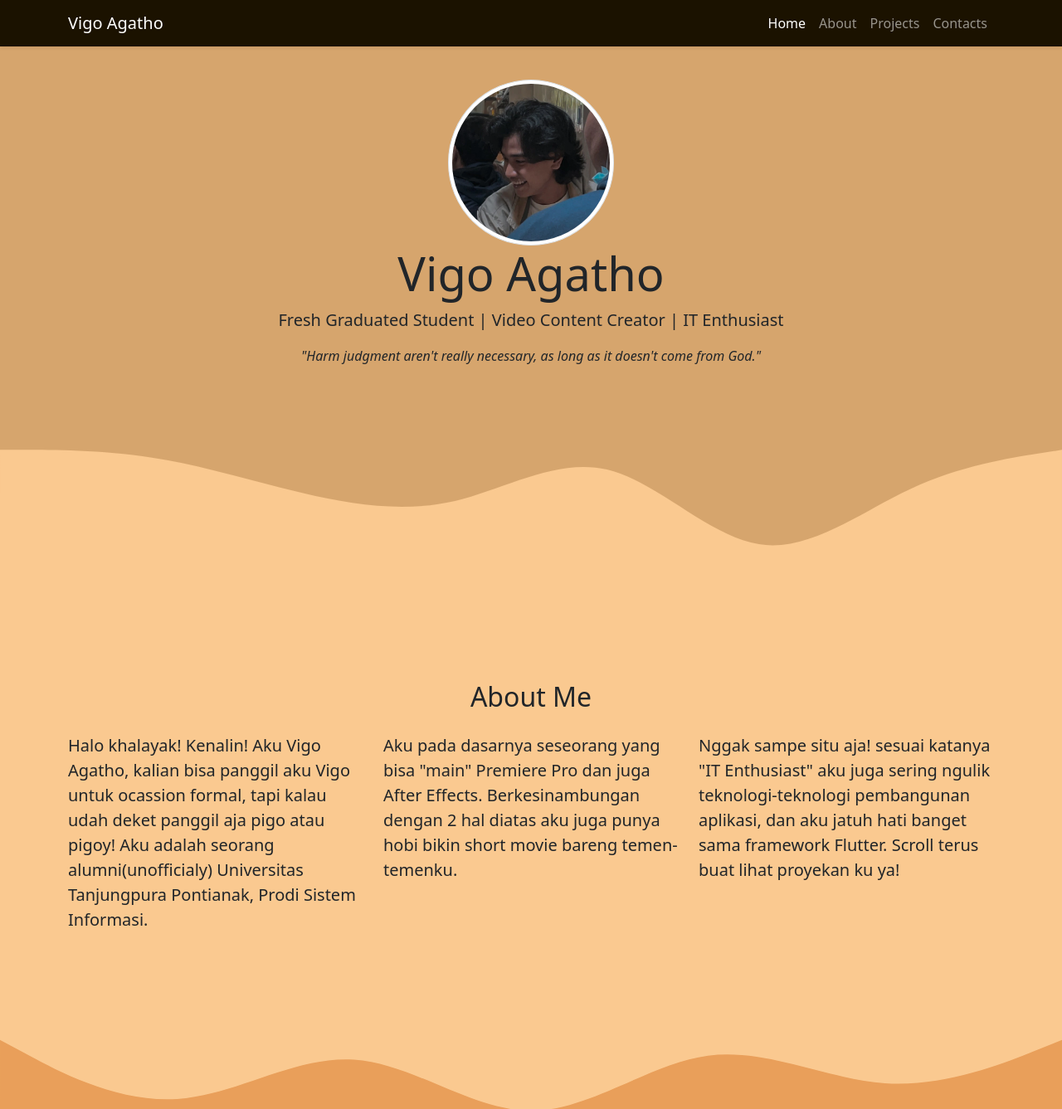
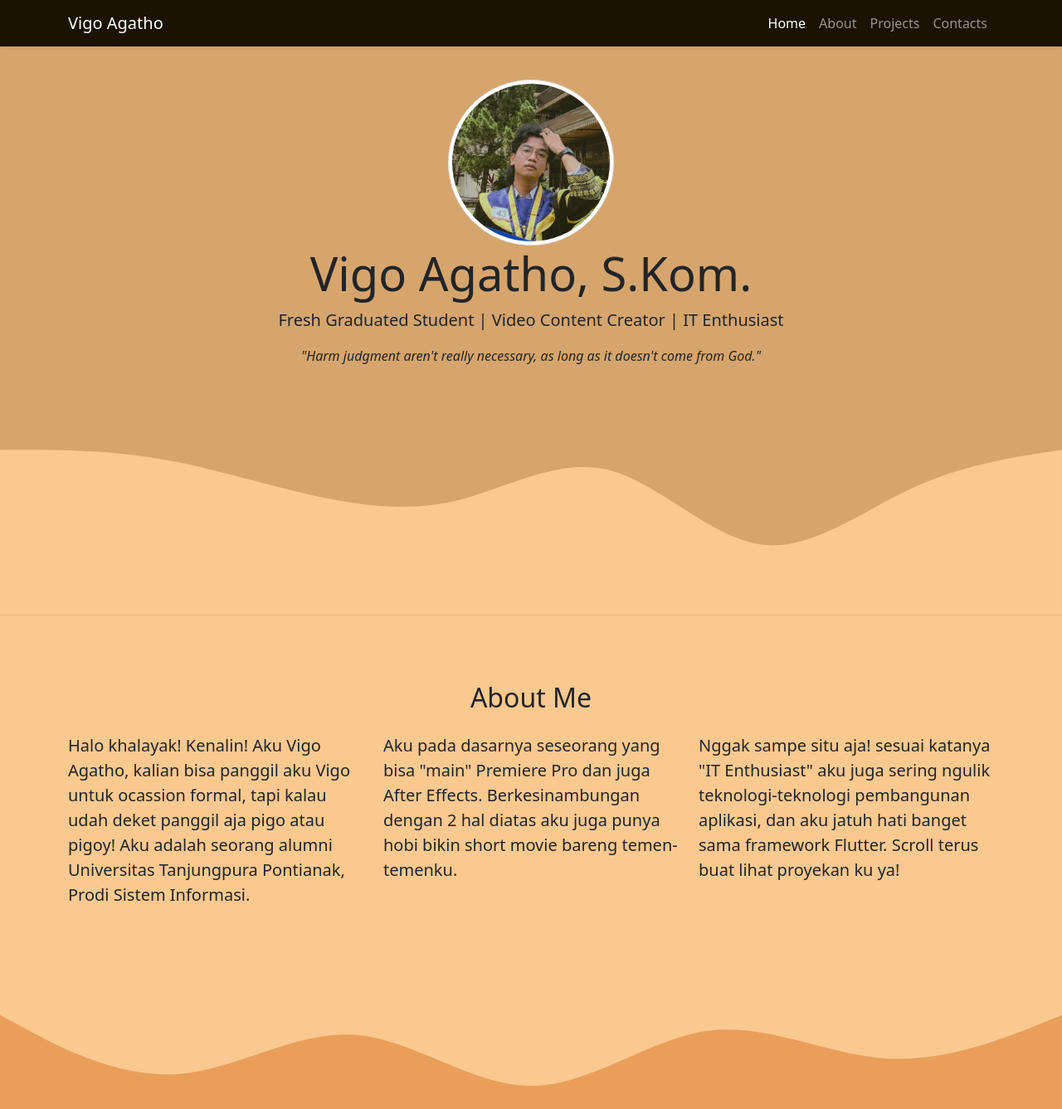
Before and after one commit to vigoagatho/vigoagatho.github.io, a plain HTML site: page index.html in a window 1280 px wide. Shown: the top 1337 px of the page at 83% size. Drawn offline with nearby package versions, Linux system fonts and the light colour scheme.

Commit message:
change pp

```diff
--- a/index.html
+++ b/index.html
@@ -1,4 +1,4 @@
-<!DOCTYPE html>
+<!doctype html>
 <html lang="en">
   <head>
     <!-- Google tag (gtag.js) -->
@@ -59,8 +59,8 @@
 
     <!-- Jumbotron -->
     <section class="jumbotron text-center">
-      <img src="img/IMG_20211002_095516_284.webp" alt="My Picture" width="200" class="rounded-circle img-thumbnail" />
-      <h1 class="display-4">Vigo Agatho</h1>
+      <img src="img/pp.png" alt="My Picture" width="200" class="rounded-circle img-thumbnail" />
+      <h1 class="display-4">Vigo Agatho, S.Kom.</h1>
       <p class="lead">Fresh Graduated Student | Video Content Creator | IT Enthusiast</p>
       <p class="fst-italic">"Harm judgment aren't really necessary, as long as it doesn't come from God."</p>
       <svg xmlns="http://www.w3.org/2000/svg" viewBox="0 0 1440 320">
@@ -83,11 +83,9 @@
         </div>
         <div class="row justify-content-center fs-5">
           <div class="col-md-4 mb-3">
-            Halo khalayak! Kenalin! Aku Vigo Agatho, kalian bisa panggil aku Vigo untuk ocassion formal, tapi kalau udah deket panggil aja pigo atau pigoy! Aku adalah seorang alumni(unofficialy) Universitas Tanjungpura Pontianak, Prodi Sistem Informasi.
+            Halo khalayak! Kenalin! Aku Vigo Agatho, kalian bisa panggil aku Vigo untuk ocassion formal, tapi kalau udah deket panggil aja pigo atau pigoy! Aku adalah seorang alumni Universitas Tanjungpura Pontianak, Prodi Sistem Informasi.
           </div>
-          <div class="col-md-4 mb-3">
-            Aku pada dasarnya seseorang yang bisa "main" Premiere Pro dan juga After Effects. Berkesinambungan dengan 2 hal diatas aku juga punya hobi bikin short movie bareng temen-temenku.
-          </div>
+          <div class="col-md-4 mb-3">Aku pada dasarnya seseorang yang bisa "main" Premiere Pro dan juga After Effects. Berkesinambungan dengan 2 hal diatas aku juga punya hobi bikin short movie bareng temen-temenku.</div>
           <div class="col-md-4 mb-3">
             Nggak sampe situ aja! sesuai katanya "IT Enthusiast" aku juga sering ngulik teknologi-teknologi pembangunan aplikasi, dan aku jatuh hati banget sama framework Flutter. Scroll terus buat lihat proyekan ku ya!
           </div>
@@ -179,7 +177,8 @@
               <div class="card-body">
                 <h5 class="card-title">REPO MIPA</h5>
                 <p class="card-text">
-                  Platform repositori dokumen tugas akhir buat fakultas MIPA salah satu universitas di Indonesia, ini proyek tugas akhirku supaya bisa mendapat gelar S.Kom yang di gadang-gadang itu. Kalian bisa lihat demo app nya dalam bentuk video loh!
+                  Platform repositori dokumen tugas akhir buat fakultas MIPA salah satu universitas di Indonesia, ini proyek tugas akhirku supaya bisa mendapat gelar S.Kom yang di gadang-gadang itu. Kalian bisa lihat demo app nya dalam
+                  bentuk video loh!
                 </p>
                 <a href="https://youtu.be/vGdwdAQu4QM" class="btn btn-primary" target="_blank">Lihat Project</a>
               </div>
@@ -191,7 +190,8 @@
               <div class="card-body">
                 <h5 class="card-title">Everybody Fighters</h5>
                 <p class="card-text">
-                  Proyek gabut semasa menganggur habis sidang akhir nih! Everybody Fighters adalah game 2D fighting yang aku buat menggunakan Ikemen_GO yang merupakan engine game fighting open source. Game nya lagi masuk tahap playtest jadi buat yang mau cobain silahkan ya!
+                  Proyek gabut semasa menganggur habis sidang akhir nih! Everybody Fighters adalah game 2D fighting yang aku buat menggunakan Ikemen_GO yang merupakan engine game fighting open source. Game nya lagi masuk tahap playtest jadi
+                  buat yang mau cobain silahkan ya!
                 </p>
                 <a href="https://s.id/qzSAE" class="btn btn-primary" target="_blank">Unduh Project</a>
               </div>
```
Also changed, not shown: img/pp.png (added).
